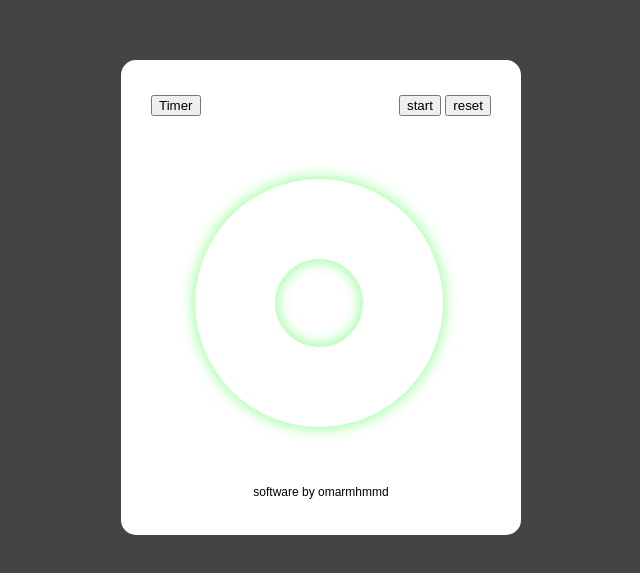
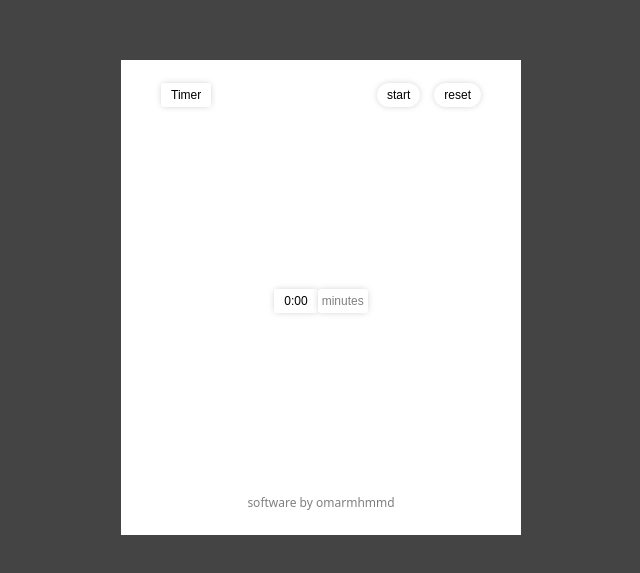
Before and after one commit to omarmhmmd/timer, an Electron app: page index.html in a window 1280 px wide. Shown: the part 103-676 px from the top of the page, without its empty margins (319-959 px from the left). Drawn offline with nearby package versions, Linux system fonts and the light colour scheme.

Commit message:
beginning interactivity v1

```diff
--- a/css/timer.scss
+++ /dev/null
@@ -1,69 +0,0 @@
-p {
-	margin: 0;
-	padding: 0;
-}
-
-body {
-	font-family: Arial;
-	background-color: #444444;
-	height: 100%;
-	width: 100%;
-	margin: 0;
-	padding: 0;
-	display: flex;
-	justify-content: center;
-	align-items: center;
-
-		.container {
-			width: 400px;
-			height: 475px;
-			background-color: white;
-			border-radius: 15px;
-			display: flex;
-			align-items: center;
-			justify-content: center;
-
-			.timer {
-				width: 85%;
-				height: 85%;
-				display: flex;
-				justify-content: space-between;
-				flex-direction: column;
-
-				.header {
-					width: 100%;
-					display: flex;
-					align-content: center;
-					justify-content: space-between;
-				}
-
-				.center {
-					display: flex;
-					justify-content: center;
-					transform: rotate(-90deg);
-
-					.path {
-						stroke-dasharray: 1000;
-						stroke-dashoffset: 1000;
-						animation: dash 5s linear alternate infinite;
-					}
-
-					@keyframes dash {
-						from {
-							stroke-dashoffset: 1000;
-						}
-						to {
-							stroke-dashoffset: 0;
-						}
-					}
-
-				}
-
-				.footer p {
-					font-size: 12px;
-					text-align: center;
-				}
-
-			}
-		}
-	}
--- a/index.html
+++ b/index.html
@@ -1,49 +1,77 @@
 <html>
   <head>
-    <title>Example App</title>
-    <link rel="stylesheet" href="css/timer.css" />
+    <title>Timer</title>
+    <link rel="stylesheet" href="lib/css/timer.css" />
+    <script src="https://cdn.jsdelivr.net/npm/vue@2/dist/vue.js"></script>
   </head>
 
   <body>
-    <div class="container">
+    <div id="app" class="container">
       <div class="timer">
         <div class="header">
-          <button>Timer</button>
+          <div class="button-style">Timer</div>
           <div class="buttons">
-            <button>start</button>
-            <button>reset</button>
+            <button @click = "startTimer" class="button-style button-fctn">start</button>
+            <button class="button-style button-fctn">reset</button>
           </div>
         </div>
         <div class="center">
+          <div class="button-style">
+            {{formattedTimeLeft}}
+          </div>
+          <input v-model="userMinutes" min="0" max="999" placeholder="minutes" type="number">
+
+          </input>
           <div class="timer-circle">
             <svg
-              width="281"
-              height="280"
-              viewBox="0 0 281 280"
+              width="350"
+              height="350"
+              viewBox="0 0 350 350"
               fill="none"
               xmlns="http://www.w3.org/2000/svg"
             >
-             <g filter="url(#filter0_d)">
-               <circle class="path" cx="138" cy="138" r="84" stroke="white" stroke-width="80"/>
-               </g>
+              <g filter="url(#filter0_d)">
+                <circle
+                  class="path"
+                  cx="175"
+                  cy="175"
+                  r="106.355"
+                  stroke="white"
+                  stroke-width="101.29"
+                />
+              </g>
               <defs>
                 <filter
                   id="filter0_d"
-                  x="0.625763"
-                  y="0.299347"
-                  width="279.546"
-                  height="279.546"
+                  x="0.497413"
+                  y="0.497413"
+                  width="349.005"
+                  height="349.005"
                   filterUnits="userSpaceOnUse"
                   color-interpolation-filters="sRGB"
                 >
-                  <feGaussianBlur stdDeviation="7.67983" />
+                  <feFlood flood-opacity="0" result="BackgroundImageFix" />
+                  <feColorMatrix
+                    in="SourceAlpha"
+                    type="matrix"
+                    values="0 0 0 0 0 0 0 0 0 0 0 0 0 0 0 0 0 0 127 0"
+                  />
+                  <feMorphology
+                    radius="1.94473"
+                    operator="erode"
+                    in="SourceAlpha"
+                    result="effect1_dropShadow"
+                  />
+                  <feOffset />
+                  <feGaussianBlur stdDeviation="9.72366" />
                   <feColorMatrix
                     type="matrix"
-                    values="
-                    0 0 0 0 0
-                    0 0 0 0 1
-                    0 0 0 0 0
-                    0 0 0 0.5 0 "
+                    values="0 0 0 0 0 0 0 0 0 0 0 0 0 0 0 0 0 0 0.25 0"
+                  />
+                  <feBlend
+                    mode="normal"
+                    in2="BackgroundImageFix"
+                    result="effect1_dropShadow"
                   />
                   <feBlend
                     mode="normal"
@@ -62,4 +90,6 @@
       </div>
     </div>
   </body>
+
+  <script src="lib/js/timer.js"></script>
 </html>
--- /dev/null
+++ b/lib/css/timer.scss
@@ -0,0 +1,143 @@
+/**** Global and unnested styles ****/
+p {
+  margin: 0;
+  padding: 0;
+}
+
+.button-style {
+	font-family: Arial;
+	font-size: 12px;
+	background-color: white;
+	border: none;
+	color: black;
+	text-align: center;
+	text-decoration: none;
+	box-shadow: 0px 0px 6.92029px -1.38406px rgba(0, 0, 0, 0.25);
+	border-radius: 2.91007px;
+	padding: 5px 10px;
+	z-index: 1;
+	transition-duration: 0.4s;
+}
+
+input::-webkit-outer-spin-button,
+input::-webkit-inner-spin-button {
+	-webkit-appearance: none;
+	margin: 0;
+}
+/**** End Global and unnested styles ****/
+
+
+body {
+  font-family: system-ui;
+  background-color: #444444;
+  height: 100%;
+  width: 100%;
+  margin: 0;
+  padding: 0;
+  display: flex;
+  justify-content: center;
+  align-items: center;
+
+  .container {
+    width: 400px;
+    height: 475px;
+    background-color: white;
+    display: flex;
+    align-items: center;
+    justify-content: center;
+
+    .timer {
+      width: 80%;
+      height: 90%;
+      display: flex;
+      justify-content: space-between;
+      flex-direction: column;
+
+      .header {
+        width: 100%;
+        display: flex;
+        align-content: center;
+        justify-content: space-between;
+
+				.buttons {
+					display: flex;
+					justify-content: space-between;
+					width: 32.5%;
+
+					.button-fctn {
+						border-radius: 100px;
+						cursor: pointer;
+					}
+
+					.button-fctn:hover {
+						box-shadow: 0px 0px 6.92029px -1.38406px rgba(0, 0, 0, 0.75);
+					}
+
+					.button-fctn:focus {
+						outline: 0;
+					}
+				}
+      }
+
+      .center {
+        display: flex;
+        justify-content: center;
+        align-items: center;
+				width: 100%;
+				height: 100%;
+
+				input {
+					font-size: 12px;
+					padding: 5px 0px;
+					text-align: center;
+					z-index: 1;
+					width: 50px;
+					background-color: white;
+					border: none;
+					color: black;
+					text-align: center;
+					text-decoration: none;
+					box-shadow: 0px 0px 6.92029px -1.38406px rgba(0, 0, 0, 0.25);
+					border-radius: 2.91007px;
+					transition-duration: 0.4s;
+				}
+
+				input:focus {
+					outline: 0;
+					box-shadow: 0px 0px 6.92029px -1.38406px rgba(0, 0, 0, 0.75);
+				}
+
+				::placeholder { /* Chrome, Firefox, Opera, Safari 10.1+ */
+					color: rgba(0, 0, 0, 0.5);
+				}
+
+        .timer-circle {
+          position: absolute;
+          transform: rotate(-90deg);
+					z-index: 0;
+        }
+
+        .path {
+          stroke-dasharray: 1000;
+          stroke-dashoffset: 1000;
+          // animation: dash 5s linear infinite;
+        }
+
+        @keyframes dash {
+          from {
+            stroke-dashoffset: 1000;
+          }
+          to {
+            stroke-dashoffset: 0;
+          }
+        }
+      }
+
+      .footer p {
+        font-size: 12px;
+        text-align: center;
+				color: rgba(0, 0, 0, 0.5);
+      }
+    }
+  }
+}
--- /dev/null
+++ b/lib/js/timer.js
@@ -0,0 +1,38 @@
+var app = new Vue({
+	el: '#app',
+	data: {
+		// values
+		userMinutes: '',
+		timerInterval: null,
+		timeLimit: 0,
+		timePassed: 0,
+		// booleans
+
+	},
+	methods: {
+		startTimer() {
+			this.timerInterval = this.timePassed += 1;
+			this.timerInterval = setInterval(() => (this.timePassed += 1), 1000);
+		}
+	},
+	computed: {
+		timeLeft() {
+			return Math.floor(this.userMinutes * 60) - this.timePassed
+		},
+
+		/* Credits: https://medium.com/js-dojo/how-to-create-an-animated-countdown-timer-with-vue-89738903823f */
+		formattedTimeLeft() {
+			const timeLeft = this.timeLeft
+			// The largest round integer less than or equal to the result of time divided being by 60.
+			const minutes = Math.floor(timeLeft / 60)
+			// Seconds are the remainder of the time divided by 60 (modulus operator)
+			let seconds = timeLeft % 60
+			// If the value of seconds is less than 10, then display seconds with a leading zero
+			if (seconds < 10) {
+				seconds = `0${seconds}`
+			}
+			// The output in MM:SS format
+			return `${minutes}:${seconds}`
+		}
+	}
+})
```
Also changed, not shown: css/timer.css (deleted), lib/assets/svg/circle-1.svg (renamed from assets/svg/circle-1.svg), lib/assets/svg/circle-2.svg (renamed from assets/svg/circle-2.svg), lib/assets/svg/circle-3.svg (added), lib/css/timer.css (added), 1 other file.
